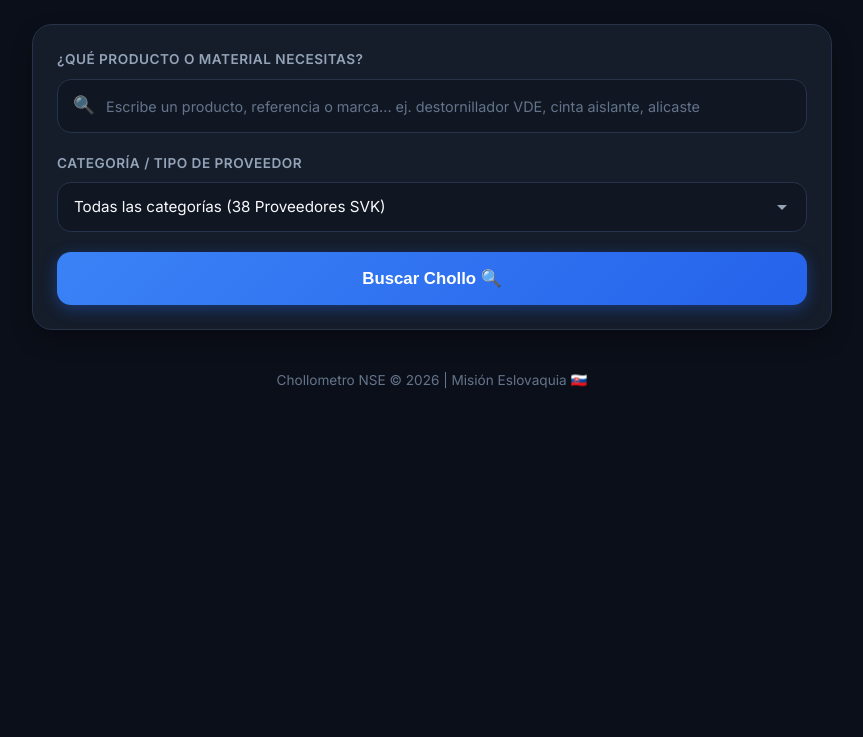
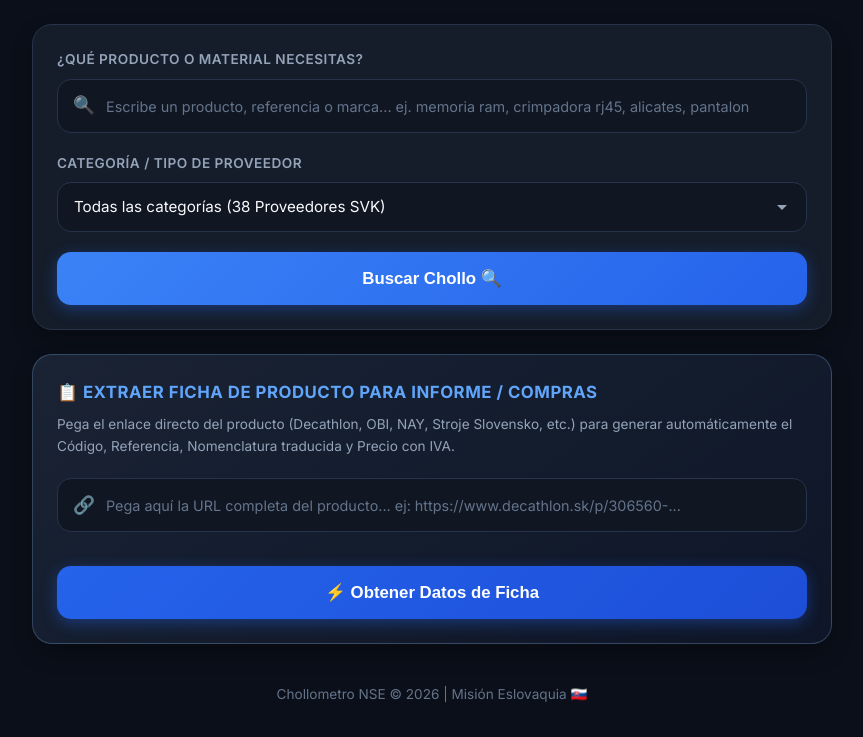
Before and after one commit to franxudiaz/ChollometroNSE, a Flask app: page / in a window 1280 px wide. Shown: the part 200-937 px from the top of the page, without its empty margins (208-1071 px from the left). Before the commit the page ends 589 px from the top, so only its background shows below. Run offline with Flask 3, Linux system fonts and the light colour scheme.

Commit message:
Add automatic product data extractor by URL (Codigo, Referencia, Nomenclatura ES/SK, Importe unitario con IVA)

```diff
--- a/app.py
+++ b/app.py
@@ -3,6 +3,7 @@ import logging
 from flask import Flask, render_template, request, jsonify
 from search_engine import execute_search
 from providers_manager import providers_mgr
+from product_extractor import extract_product_data
 
 app = Flask(__name__)
 logging.basicConfig(level=logging.INFO)
@@ -35,6 +36,20 @@ def search():
         "results": search_result["results"]
     })
 
+@app.route('/api/extract_product', methods=['POST'])
+def extract_product():
+    data = request.get_json() or {}
+    url = data.get('url', '').strip()
+
+    if not url:
+        return jsonify({"error": "Debes proporcionar una URL válida de la ficha del producto."}), 400
+
+    result = extract_product_data(url)
+    if "error" in result:
+        return jsonify({"error": result["error"]}), 400
+
+    return jsonify(result)
+
 if __name__ == '__main__':
     port = int(os.environ.get('PORT', 5000))
     app.run(host='0.0.0.0', port=port, debug=True)
--- a/static/js/main.js
+++ b/static/js/main.js
@@ -7,6 +7,13 @@ document.addEventListener('DOMContentLoaded', () => {
     const statusText = document.getElementById('status-text');
     const resultsContainer = document.getElementById('results-container');
     const toast = document.getElementById('toast');
+
+    // Extractor por URL
+    const productUrlInput = document.getElementById('product-url-input');
+    const extractBtn = document.getElementById('extract-btn');
+    const extractedResultBox = document.getElementById('extracted-result-box');
+    const extractedText = document.getElementById('extracted-text');
+    const copyExtractedBtn = document.getElementById('copy-extracted-btn');
 
     // 1. Cargar categorías dinámicas desde el backend
     async function loadCategories() {
@@ -70,6 +77,52 @@ document.addEventListener('DOMContentLoaded', () => {
         }
     });
 
+    // 3. Extractor de Ficha de Producto por URL
+    extractBtn.addEventListener('click', async () => {
+        const url = productUrlInput.value.trim();
+        if (!url) {
+            showToast("⚠️ Por favor pega una URL de producto válida.");
+            return;
+        }
+
+        extractBtn.disabled = true;
+        extractBtn.querySelector('.btn-text').textContent = 'Analizando página del producto... ⏳';
+        extractedResultBox.classList.add('hidden');
+
+        try {
+            const res = await fetch('/api/extract_product', {
+                method: 'POST',
+                headers: {
+                    'Content-Type': 'application/json'
+                },
+                body: JSON.stringify({ url })
+            });
+
+            const data = await res.json();
+            if (res.ok && data.formatted_text) {
+                extractedText.textContent = data.formatted_text;
+                extractedResultBox.classList.remove('hidden');
+                showToast("¡Ficha de producto generada con éxito! ⚡");
+            } else {
+                showToast(`❌ Error: ${data.error || 'No se pudieron extraer datos'}`);
+            }
+        } catch (err) {
+            console.error("Error al extraer datos:", err);
+            showToast("❌ Error al conectarse con el servidor.");
+        } finally {
+            extractBtn.disabled = false;
+            extractBtn.querySelector('.btn-text').textContent = '⚡ Obtener Datos de Ficha';
+        }
+    });
+
+    // Copiar Ficha Completa
+    copyExtractedBtn.addEventListener('click', () => {
+        const textToCopy = extractedText.textContent;
+        if (textToCopy) {
+            copyToClipboard(textToCopy);
+        }
+    });
+
     function setLoadingState(isLoading, message = '') {
         if (isLoading) {
             searchBtn.disabled = true;
@@ -83,7 +136,7 @@ document.addEventListener('DOMContentLoaded', () => {
         }
     }
 
-    // 3. Renderizar tarjetas de proveedores ordenadas por tiendas E-commerce con precios
+    // 4. Renderizar tarjetas de proveedores ordenadas por tiendas E-commerce con precios
     function renderResults(data) {
         const results = data.results;
         const queryEs = data.query_es;
@@ -194,11 +247,11 @@ document.addEventListener('DOMContentLoaded', () => {
         });
     }
 
-    // 4. Copiar al portapapeles
+    // 5. Copiar al portapapeles
     function copyToClipboard(text) {
         if (navigator.clipboard && navigator.clipboard.writeText) {
             navigator.clipboard.writeText(text).then(() => {
-                showToast("¡Enlace copiado al portapapeles! 📋");
+                showToast("¡Copiado al portapapeles! 📋");
             }).catch(err => {
                 fallbackCopyText(text);
             });
@@ -214,7 +267,7 @@ document.addEventListener('DOMContentLoaded', () => {
         textArea.select();
         try {
             document.execCommand('copy');
-            showToast("¡Enlace copiado al portapapeles! 📋");
+            showToast("¡Copiado al portapapeles! 📋");
         } catch (err) {
             console.error('No se pudo copiar:', err);
         }
--- a/templates/index.html
+++ b/templates/index.html
@@ -22,6 +22,7 @@
 
         <!-- Main Search Section -->
         <main class="search-section">
+            <!-- Form 1: Buscador de Proveedores y Catálogos Directos -->
             <form id="search-form" class="search-card">
                 <div class="input-group">
                     <label for="search-input" class="input-label">¿Qué producto o material necesitas?</label>
@@ -32,7 +33,7 @@
                             id="search-input"
                             name="query"
                             class="search-input"
-                            placeholder="Escribe un producto, referencia o marca... ej. destornillador VDE, cinta aislante, alicaste"
+                            placeholder="Escribe un producto, referencia o marca... ej. memoria ram, crimpadora rj45, alicates, pantalon"
                             required
                             autocomplete="off"
                         >
@@ -43,28 +44,64 @@
                     <div class="filter-group">
                         <label for="category-select" class="filter-label">Categoría / Tipo de Proveedor</label>
                         <select id="category-select" name="category" class="filter-select">
-                            <option value="">Todas las categorías (Catálogo SVK)</option>
+                            <option value="">Todas las categorías (38 Proveedores SVK)</option>
                         </select>
                     </div>
                 </div>
 
                 <button type="submit" id="search-btn" class="btn-primary">
                     <span class="btn-text">Buscar Chollo 🔍</span>
-                    <span class="btn-spinner hidden"></span>
                 </button>
             </form>
+
+            <!-- Form 2: Extractor de Datos de Ficha de Producto por URL -->
+            <section class="search-card" style="margin-top: 24px; border: 1px solid rgba(147, 197, 253, 0.25); background: linear-gradient(145deg, rgba(30, 41, 59, 0.8), rgba(15, 23, 42, 0.9));">
+                <div class="input-group">
+                    <label for="product-url-input" class="input-label" style="color: #60a5fa; font-weight: 700; font-size: 1.05rem;">
+                        📋 Extraer Ficha de Producto para Informe / Compras
+                    </label>
+                    <p style="font-size: 0.85rem; color: var(--text-secondary); margin-bottom: 12px;">
+                        Pega el enlace directo del producto (Decathlon, OBI, NAY, Stroje Slovensko, etc.) para generar automáticamente el Código, Referencia, Nomenclatura traducida y Precio con IVA.
+                    </p>
+                    <div class="input-wrapper">
+                        <span class="search-icon">🔗</span>
+                        <input
+                            type="url"
+                            id="product-url-input"
+                            class="search-input"
+                            placeholder="Pega aquí la URL completa del producto... ej: https://www.decathlon.sk/p/306560-..."
+                            autocomplete="off"
+                        >
+                    </div>
+                </div>
+
+                <button type="button" id="extract-btn" class="btn-primary" style="background: linear-gradient(135deg, #2563eb, #1d4ed8); margin-top: 14px;">
+                    <span class="btn-text">⚡ Obtener Datos de Ficha</span>
+                </button>
+
+                <!-- Extracted Result Container -->
+                <div id="extracted-result-box" class="hidden" style="margin-top: 18px; padding: 18px; background: rgba(15, 23, 42, 0.95); border: 1px dashed rgba(96, 165, 250, 0.4); border-radius: 12px;">
+                    <div style="display: flex; justify-content: space-between; align-items: center; margin-bottom: 10px;">
+                        <span style="color: var(--accent-green); font-weight: 700; font-size: 0.9rem;">✅ Ficha de Producto Generada:</span>
+                        <button type="button" id="copy-extracted-btn" class="btn-copy" style="background: var(--accent-blue); padding: 8px 14px; font-weight: 700;">
+                            📋 Copiar Ficha Completa
+                        </button>
+                    </div>
+                    <pre id="extracted-text" style="font-family: monospace; font-size: 0.95rem; color: #f8fafc; white-space: pre-wrap; word-break: break-word; background: #020617; padding: 14px; border-radius: 8px; margin: 0; line-height: 1.5;"></pre>
+                </div>
+            </section>
 
             <!-- Status Indicator -->
             <div id="status-bar" class="status-bar hidden">
                 <div class="status-content">
                     <span class="pulse-dot"></span>
-                    <span id="status-text">Buscando productos reales en tiendas eslovacas...</span>
+                    <span id="status-text">Procesando solicitud...</span>
                 </div>
             </div>
 
             <!-- Results Section -->
             <section id="results-container" class="results-section">
-                <!-- Direct result cards will be rendered here dynamically -->
+                <!-- Tarjetas dinámicas de proveedores -->
             </section>
         </main>
 
@@ -75,7 +112,7 @@
     </div>
 
     <!-- Notification Toast -->
-    <div id="toast" class="toast hidden">¡Ficha copiada al portapapeles! 📋</div>
+    <div id="toast" class="toast hidden">¡Copiado al portapapeles! 📋</div>
 
     <script src="{{ url_for('static', filename='js/main.js') }}"></script>
 </body>
```
Also changed, not shown: product_extractor.py (added, +132 -0 lines).
